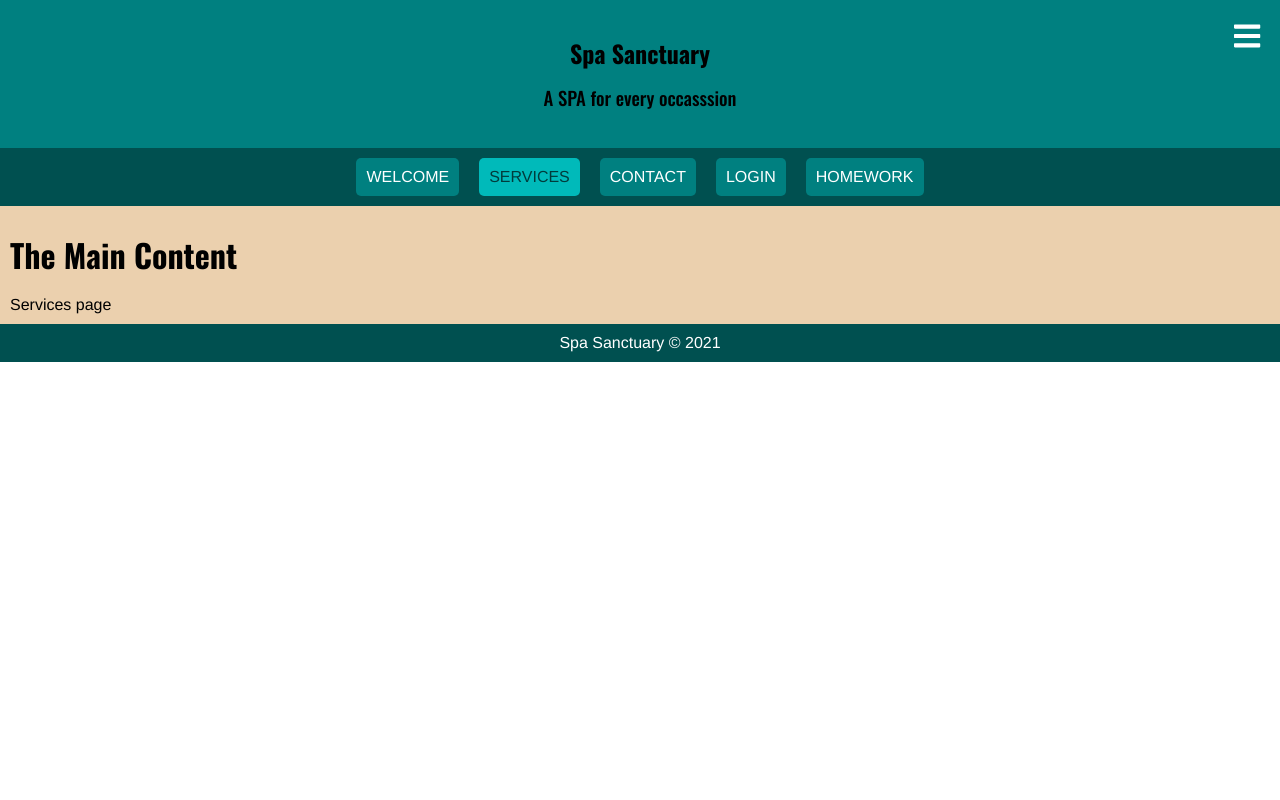
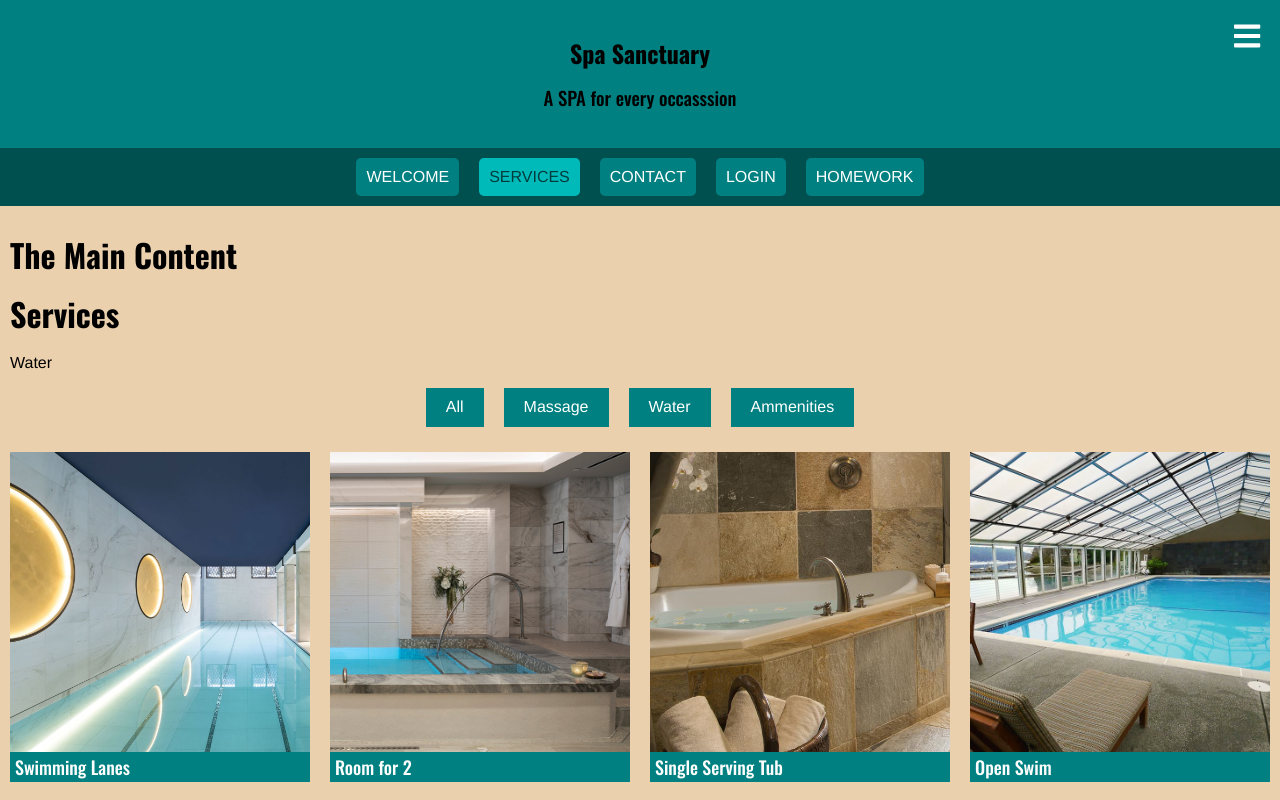
Before and after one commit to aaliyahshen/uclax_web1_aaliyah, a React (Create React App) app: page /services in a window 1280 px wide. Shown: the top 800 px of the page. Built offline with nearby package versions, Linux system fonts and the light colour scheme.

Commit message:
added in services

```diff
--- a/src/React/Homework/Homework.jsx
+++ b/src/React/Homework/Homework.jsx
@@ -132,6 +132,10 @@ const Homework = () => {
                 <p>Another main software development methodology is waterfall. With this method, one thinks about the specificity of the software ideas carefully, takes time to do lots of research, then devotes some time to develop it and also makes sure that everything works. </p>
                 <p>Agile works the best when the software requires small updates and with the emphasis of getting to the market fast. Examples include social media apps, in which the competition is very fierce,  and there's a big need to adapt to customer's need through updates. </p>
                 <p>Waterfall works the best when the quality of the software is more important than the speed and that it is important for the software to work. An example is banking app, in which both the bank and the customers could suffer consequences if there are mistakes. </p>
+                <p>Agile also has stand-up meetings where people literally have meetings stand up, which is for the purpose of staying away from technology and stimulate communication and planning.</p>
+                <p>Agile iteration are known as design sprints (typically last for two weeks). Sprints translate business goals to what is known as requirements, which are then translated into tickets, of which progress are tracked on. </p>
+                <p>The person who is in charge of all the design sprints are called scrum master. They are responsible to make sure that everyone is working and help them to solve problems. </p>
+                <p>Agile also has stand-up meetings where people literally have meetings stand up, which is for the purpose of staying away from technology and stimulate communication and planning.</p>
             </Essay>
 
 
--- /dev/null
+++ b/src/React/Pages/Services/Categories/Categories.jsx
@@ -0,0 +1,29 @@
+import React from 'react';
+import styled from 'styled-components';
+
+import Category from './Category.jsx';
+
+const Categories = ({ categories, curCat, curCatUpdate }) => {
+
+    return (
+        <CategoriesStyled className='Categories'>
+            {
+                categories.map((cat, idx) => {
+                    return <Category
+                                key={ idx }
+                                cat={ cat }
+                                curcat={ curCat }
+                                curCatUpdate={ curCatUpdate }
+                                />
+                })
+            }
+        </CategoriesStyled>
+    );
+}
+
+export default Categories;
+
+const CategoriesStyled = styled.div`
+    text-align: center;
+    margin-bottom: 15px;
+`;
--- /dev/null
+++ b/src/React/Pages/Services/Categories/Category.jsx
@@ -0,0 +1,32 @@
+import React from 'react';
+import styled from 'styled-components';
+
+const Category = ({cat, curCat, curCatUpdate}) => {
+
+    const handleClick = () => {
+        curCatUpdate(cat);
+    }
+
+    const className = (curCat === cat) ? 'Category chosen': 'Category';
+
+    return (
+        <CategoryStyled className={ className } onClick={ handleClick } >
+            { cat }
+        </CategoryStyled>
+    );
+}
+
+export default Category;
+
+const CategoryStyled = styled.button`
+
+    background-color: teal;
+    color: white;
+    border: none;
+    padding: 10px 20px;
+    margin: 0px 10px;
+
+    &.chosen {
+        background-color: #004343;
+    }
+`;
--- /dev/null
+++ b/src/React/Pages/Services/Container.jsx
@@ -0,0 +1,32 @@
+import React, { useState } from 'react';
+import styled from 'styled-components';
+
+import { servicesData } from './servicesData.js';
+
+import Categories from './Categories/Categories.jsx';
+import Gallery from './Gallery/Gallery.jsx';
+
+const Container = () => {
+
+    const { categories, services } = servicesData;
+
+    const [curCat, curCatUpdate] = useState(categories[2]);
+
+    return (
+        <ContainerStyled className='Container'>
+            <p>{ curCat }</p>
+            <Categories
+                categories={ categories }
+                curcat={ curCat }
+                curCatUpdate={ curCatUpdate }
+            />
+            <Gallery services={ services } curCat={ curCat } />
+        </ContainerStyled>
+    );
+}
+
+export default Container;
+
+const ContainerStyled = styled.div`
+
+`;
--- /dev/null
+++ b/src/React/Pages/Services/Gallery/Gallery.jsx
@@ -0,0 +1,39 @@
+import React from 'react';
+import styled from 'styled-components';
+
+import { mediaQueries } from 'common/mediaQueries/mediaQueries.js';
+
+import Item from './Item.jsx';
+
+const Gallery = ({ services, curCat }) => {
+
+    return (
+        <GalleryStyled className='Gallery'>
+            {
+                services
+                    .filter((service) => {
+                        return (curCat === 'All' || service.category === curCat);
+                    })
+                    .map((service, idx) => {
+                    return <Item key={ idx } service={ service } />
+                    })
+            }
+        </GalleryStyled>
+    );
+}
+
+export default Gallery;
+
+const GalleryStyled = styled.div`
+    margin: 25px 0px;
+    display: grid;
+    /*grid-column-gap: 2%;
+    grid-row-gap: 20px;*/
+    grid-gap: 20px;
+
+    grid-template-columns: repeat(2, 1fr);
+
+    @media ${mediaQueries.lgUp} {
+        grid-template-columns: repeat(4, 1fr);
+    }
+`;
--- /dev/null
+++ b/src/React/Pages/Services/Gallery/Item.jsx
@@ -0,0 +1,28 @@
+import React from 'react';
+import styled from 'styled-components';
+
+const Item = ({ service }) => {
+
+    return (
+        <ItemStyled className='Item'>
+            <img src={ service.image } alt={ service.title } />
+            <h3>{ service. title }</h3>
+        </ItemStyled>
+    );
+}
+
+export default Item;
+
+const ItemStyled = styled.div`
+    img {
+        width: 100%;
+        display: block;
+    }
+    h3{
+        background-color: teal;
+        color: white;
+        padding: 5px;
+        font-size: 18px;
+        margin: 0px;
+    }
+`;
--- a/src/React/Pages/Services/Services.jsx
+++ b/src/React/Pages/Services/Services.jsx
@@ -1,11 +1,14 @@
 import React from 'react';
 import styled from 'styled-components';
+
+import Container from './Container.jsx';
 
 const Services = () => {
 
     return (
         <ServicesStyled className='Services'>
-            Services page
+            <h1>Services</h1>
+            <Container />
         </ServicesStyled>
     );
 }
--- /dev/null
+++ b/src/React/Pages/Services/servicesData.js
@@ -0,0 +1,25 @@
+export const servicesData =  {
+    categories: ['All', 'Massage', 'Water', 'Ammenities'],
+    services: [
+        { id: 1, image: '/img/Services/service-1.jpg', title: 'Sauna', category: 'Ammenities', description: 'A description of our service...', cost: 9000 },
+        { id: 2, image: '/img/Services/service-2.jpg', title: 'Swimming Lanes', category: 'Water', description: 'A description of our service...', cost: 15000 },
+        { id: 3, image: '/img/Services/service-3.jpg', title: 'Room for 2', category: 'Water', description: 'A description of our service...', cost: 5000 },
+        { id: 4, image: '/img/Services/service-4.jpg', title: 'Swedish Massage', category: 'Massage', description: 'A description of our service...', cost: 8000 },
+        { id: 5, image: '/img/Services/service-5.jpg', title: 'Single Serving Tub', category: 'Water', description: 'A description of our service...', cost: 7500 },
+        { id: 6, image: '/img/Services/service-6.jpg', title: 'Facial ', category: 'Ammenities', description: 'A description of our service...', cost: 9000 },
+        { id: 7, image: '/img/Services/service-7.jpg', title: 'Open Swim', category: 'Water', description: 'A description of our service...', cost: 8000 },
+        { id: 8, image: '/img/Services/service-8.jpg', title: 'Candlelight Massage', category: 'Massage', description: 'A description of our service...', cost: 9000 },
+        { id: 9, image: '/img/Services/service-9.jpg', title: 'Couples Day', category: 'Water', description: 'A description of our service...', cost: 7000 },
+        { id: 10, image: '/img/Services/service-10.jpg', title: 'Pedicure', category: 'Ammenities', description: 'A description of our service...', cost: 4000 },
+        { id: 11, image: '/img/Services/service-11.jpg', title: 'Girls Day', category: 'Ammenities', description: 'A description of our service...', cost: 9000 },
+        { id: 12, image: '/img/Services/service-12.jpg', title: 'Group Gathering', category: 'Water', description: 'A description of our service...', cost: 9000 },
+        { id: 13, image: '/img/Services/service-13.jpg', title: 'Cold and Hot Treament', category: 'Water', description: 'A description of our service...', cost: 9000 },
+        { id: 14, image: '/img/Services/service-14.jpg', title: 'Service 14', category: 'Water', description: 'A description of our service...', cost: 9000 },
+        { id: 15, image: '/img/Services/service-15.jpg', title: 'Full Body Scrub', category: 'Ammenities', description: 'A description of our service...', cost: 9000 },
+        { id: 16, image: '/img/Services/service-16.jpg', title: 'Deep tissue', category: 'Massage', description: 'A description of our service...', cost: 9000 },
+        { id: 17, image: '/img/Services/service-17.jpg', title: 'Hot Stone Massage', category: 'Massage', description: 'A description of our service...', cost: 9000 },
+        { id: 18, image: '/img/Services/service-18.jpg', title: 'Hot, Cold and In Between', category: 'Water', description: 'A description of our service...', cost: 3500 },
+        { id: 19, image: '/img/Services/service-19.jpg', title: 'Me Time', category: 'Water', description: 'A description of our service...', cost: 9000 },
+        { id: 20, image: '/img/Services/service-20.jpg', title: 'Reflexology', category: 'Ammenities', description: 'A description of our service...', cost: 2000 },
+    ],
+}
```
